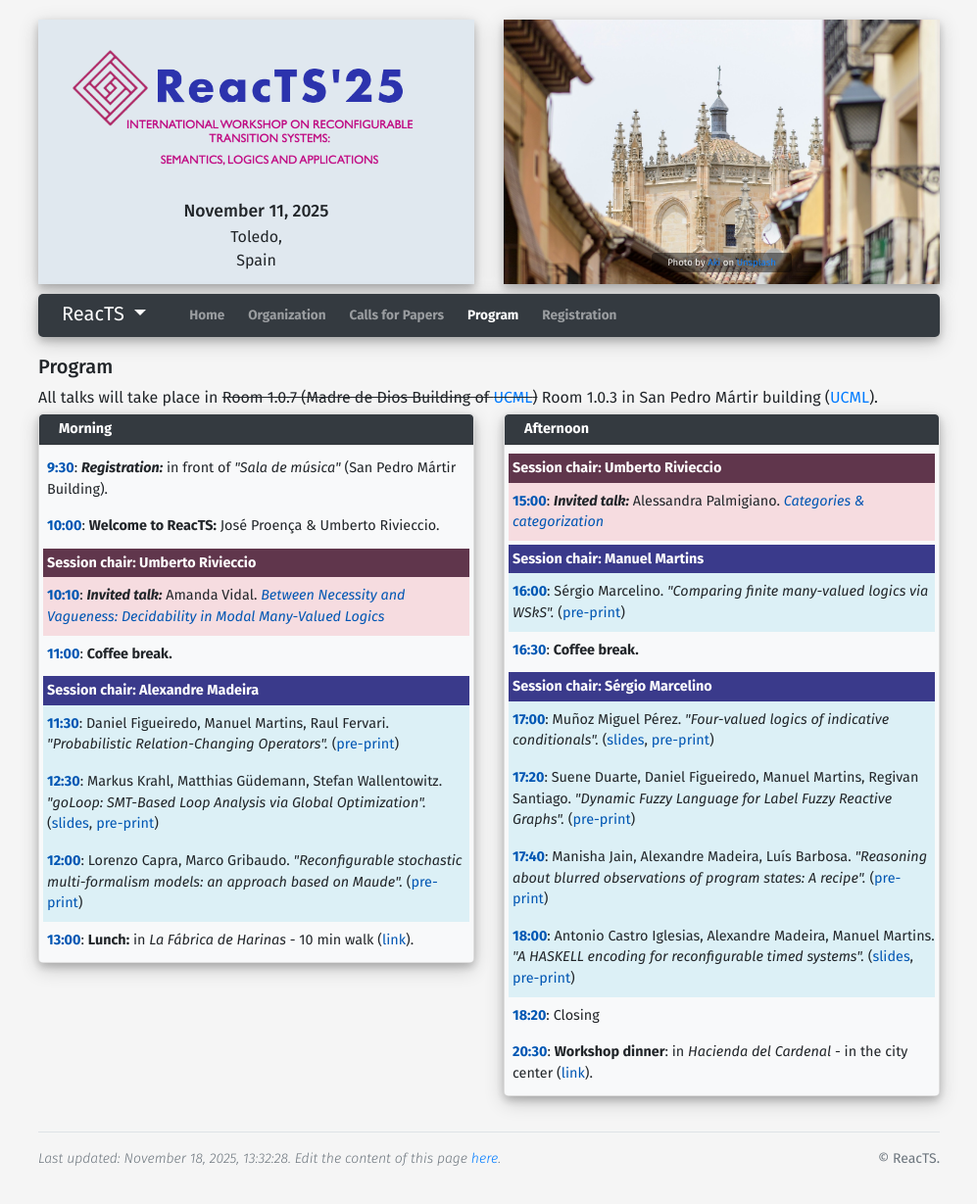
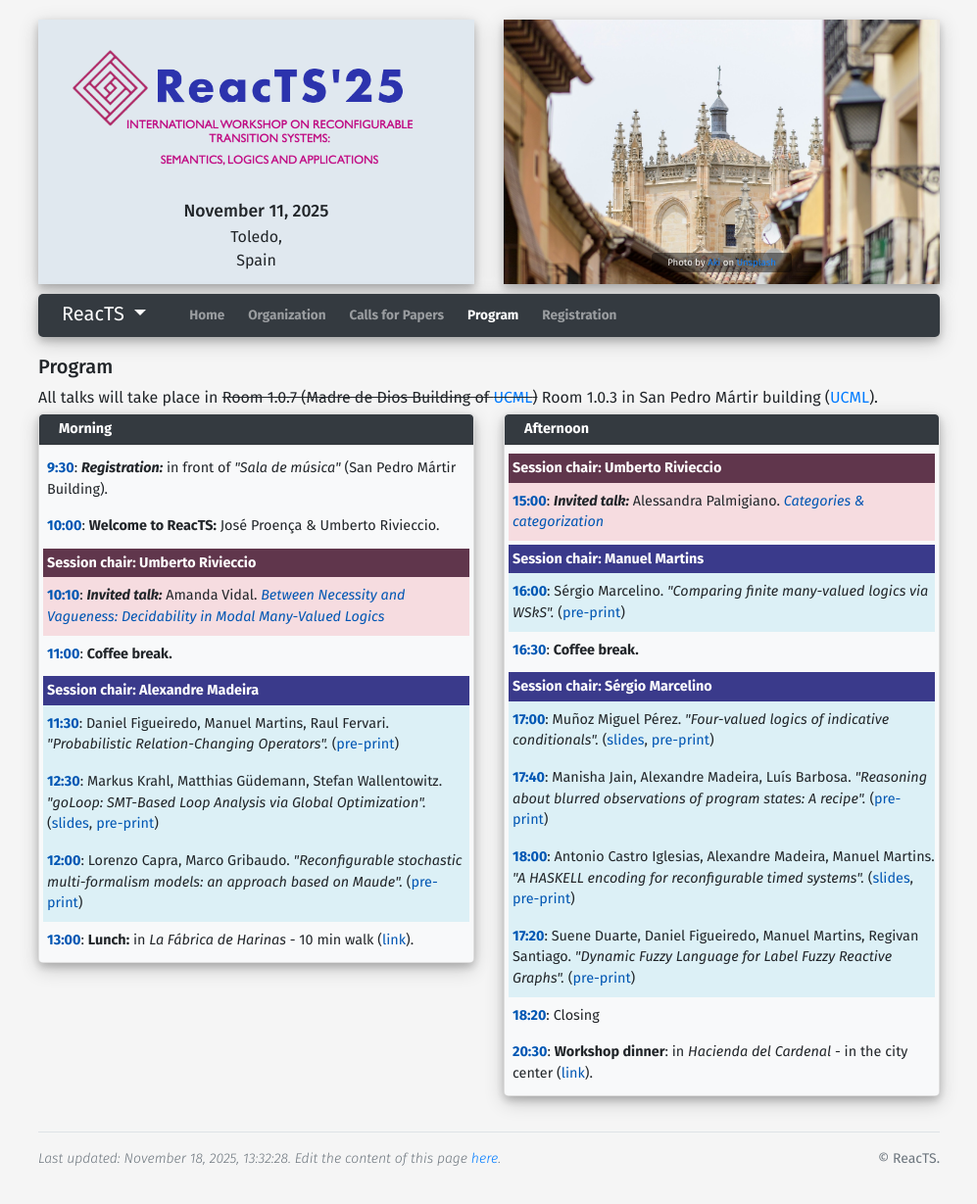
Before and after one commit to reacts-workshop/2025, a Jekyll site: the page built from program.html, in a window 1280 px wide. Shown: the whole page at 98% size, without its empty margins (141-1138 px from the left). Built offline with Jekyll 4.4.1, drawn with Linux system fonts in a browser that asks for light colours.

Commit message:
program tweak

```diff
--- a/program.html
+++ b/program.html
@@ -132,11 +132,6 @@ All talks will take place in <del>Room 1.0.7 (Madre de Dios Building of <a href=
                     <a href="/2025/assets/files/ReacTS2025-pre-proceedings.pdf#page=76">pre-print</a>)
                 </div>
                 <div class="session stalk">
-                    <span class="time">17:20</span>: Suene Duarte, Daniel Figueiredo, Manuel Martins, Regivan Santiago.
-                    <i>"Dynamic Fuzzy Language for Label Fuzzy Reactive Graphs".</i>
-                    (<a href="/2025/assets/files/ReacTS2025-pre-proceedings.pdf#page=83">pre-print</a>)
-                </div>
-                <div class="session stalk">
                     <span class="time">17:40</span>: Manisha Jain, Alexandre Madeira, Luís Barbosa.
                     <i>"Reasoning about blurred observations of program states: A recipe".</i>
                     (<a href="/2025/assets/files/   ReacTS2025-pre-proceedings.pdf#page=69">pre-print</a>)
@@ -146,6 +141,11 @@ All talks will take place in <del>Room 1.0.7 (Madre de Dios Building of <a href=
                     <i>"A HASKELL encoding for reconfigurable timed systems".</i>
                     (<a href="assets/slides/haskellEncoding-slides.pdf">slides</a>,
                     <a href="/2025/assets/files/ReacTS2025-pre-proceedings.pdf#page=63">pre-print</a>)
+                </div>
+                <div class="session stalk">
+                    <span class="time">17:20</span>: Suene Duarte, Daniel Figueiredo, Manuel Martins, Regivan Santiago.
+                    <i>"Dynamic Fuzzy Language for Label Fuzzy Reactive Graphs".</i>
+                    (<a href="/2025/assets/files/ReacTS2025-pre-proceedings.pdf#page=83">pre-print</a>)
                 </div>
                 <div class="session sorganisation">
                     <span class="time">18:20</span>: Closing
```
